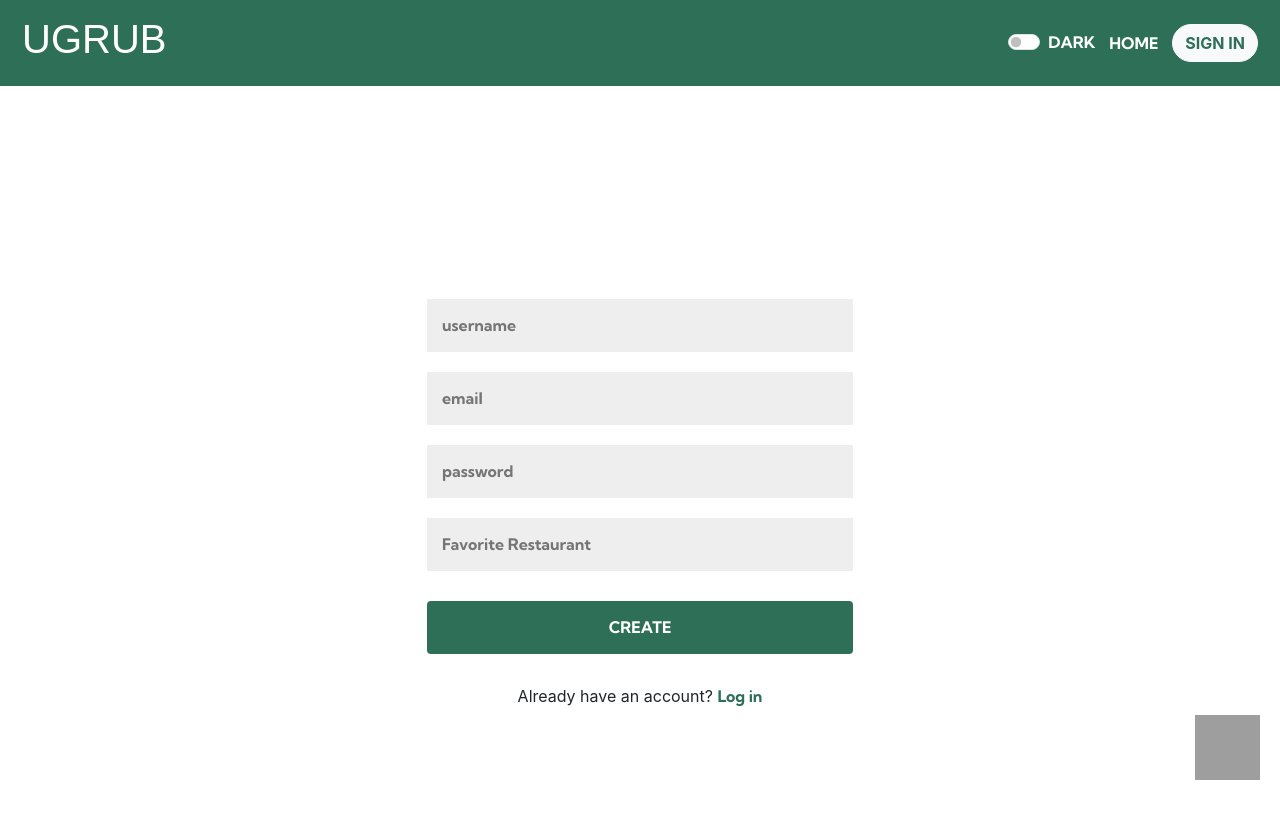
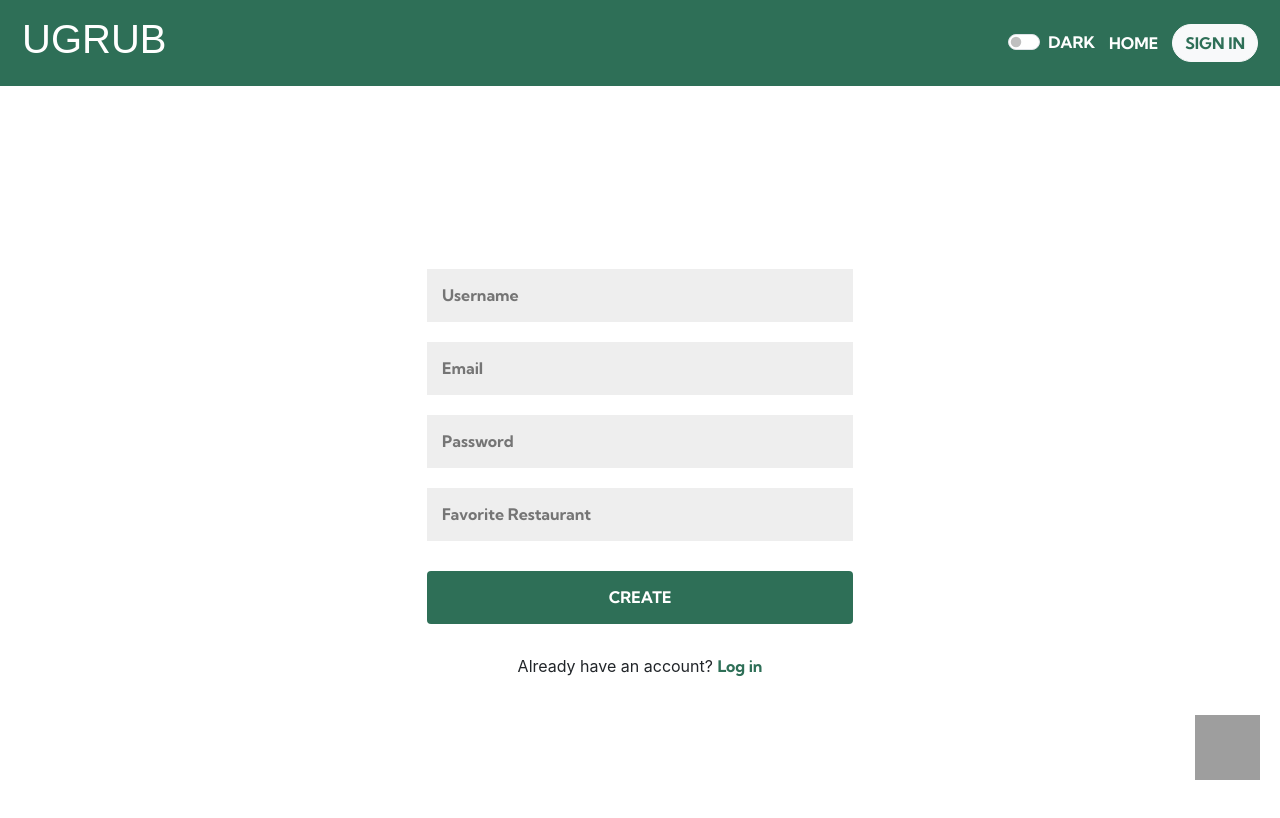
Before and after one commit to cse442-at-ub/project-group-nutrition-fanclub, a React (Create React App) app in the folder nutrients-fanclub/: page /CSE442-542/2023-Fall/cse-442ae/build/signup in a window 1280 px wide. Shown: the top 818 px of the page. Built offline with nearby package versions, Linux system fonts and the light colour scheme; grey boxes are pictures that could not be loaded; a web font is replaced by a local one.

Commit message:
reverted login button and removed unused node_modules folder outside of the project folder

```diff
--- a/nutrients-fanclub/src/components/Navbar.js
+++ b/nutrients-fanclub/src/components/Navbar.js
@@ -17,30 +17,11 @@ import './style.css';
               <Link to="/CSE442-542/2023-Fall/cse-442ae/build/" className="custom-link">HOME</Link>
             </ul>
             <a style={{ padding: 7 }}></a>
-            {/* <ul className="navbar-nav mb-2 mb-lg-0">
+            <ul className="navbar-nav mb-2 mb-lg-0">
               <Link to="/CSE442-542/2023-Fall/cse-442ae/build/login">
                 <button className="btn btn-light rounded-pill" type="button" style={{ color: "#2E6F57" }}>SIGN IN</button>
               </Link>
-            </ul> */}
-            {isLogin ? (
-              <button
-                className="btn btn-light rounded-pill"
-                type="button"
-                style={{ color: "#2E6F57", fontWeight: 700 }}
-                onClick={handleLogout}
-              >
-              SIGN OUT
-            </button>
-            ) : (
-              <button
-                className="btn btn-light rounded-pill"
-                type="button"
-                style={{ color: "#2E6F57" , fontWeight: 700}}
-                onClick={() => window.location.href='/CSE442-542/2023-Fall/cse-442ae/build/login'}
-              >
-              SIGN IN
-            </button>
-            )}
+            </ul>
           </div>
         </div>
       </nav>
--- a/nutrients-fanclub/src/components/Signup.js
+++ b/nutrients-fanclub/src/components/Signup.js
@@ -16,7 +16,6 @@ function Signup() {
     const [genericError, setGenericError] = useState('');
 
     const navigate = useNavigate('/CSE442-542/2023-Fall/cse-442ae/build/login');
-    //dddd
 
     const signUpUser = (event) => {
         event.preventDefault();
@@ -46,16 +45,16 @@ function Signup() {
 
     return (
         <div>
-            <div className='app-container' style={{ paddingTop: 150 }}>
+            <div className='app-container' style={{ paddingTop: 90 }}>
                 {genericError && <div className="error-message">{genericError}</div>}
                 <form onSubmit={signUpUser}>
-                    <Input_login placeholder="username" value={username} onChange={(e) => setUsername(e.target.value)} />
+                    <Input_login placeholder="Username" value={username} onChange={(e) => setUsername(e.target.value)} />
                     {errors.username && <div className="error-message">{errors.username}</div>}
 
-                    <Input_login placeholder="email" value={email} onChange={(e) => setEmail(e.target.value)} />
+                    <Input_login placeholder="Email" value={email} onChange={(e) => setEmail(e.target.value)} />
                     {errors.email && <div className="error-message">{errors.email}</div>}
 
-                    <Input_login placeholder="password" type="password" value={password} onChange={(e) => setPassword(e.target.value)} />
+                    <Input_login placeholder="Password" type="password" value={password} onChange={(e) => setPassword(e.target.value)} />
                     {errors.password && <div className="error-message">{errors.password}</div>}
 
                     <Input_login placeholder="Favorite Restaurant" value={favoriteRestaurant} onChange={(e) => setFavoriteRestaurant(e.target.value)} />
```
